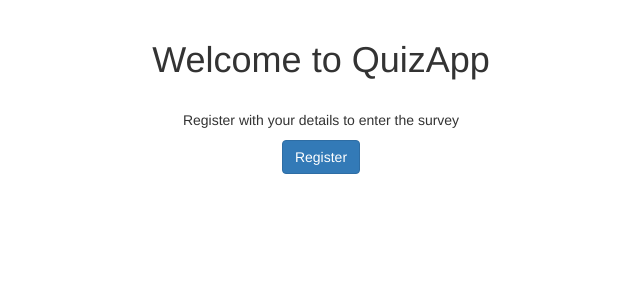
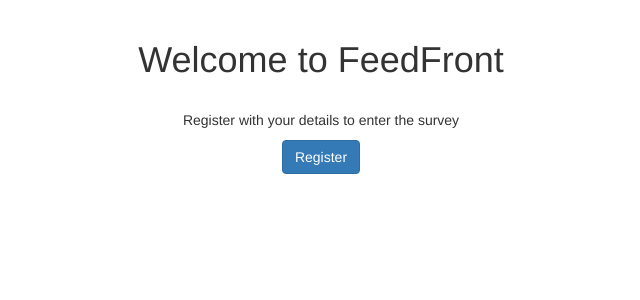
Before and after one commit to adybose/feedback-project, a Django app: template core/templates/core/home.html in a window 1280 px wide. Shown: the part 52-352 px from the top of the page, without its empty margins (319-959 px from the left). Run offline with Django 3.2, Linux system fonts and the light colour scheme; the template is opened without the code that fills it, so the values that code supplies are empty; some libraries are stand-ins or nearby versions.

Commit message:
Update home template

```diff
--- a/core/templates/core/home.html
+++ b/core/templates/core/home.html
@@ -6,7 +6,7 @@
 
 {% block content %}
   <div>
-    <h1 class="center">Welcome to QuizApp</h1>
+    <h1 class="center">Welcome to FeedFront</h1>
     <br>
     <p class="center">Register with your details to enter the survey</p>
     <p class="center">
```
Also changed, not shown: db.sqlite3.
